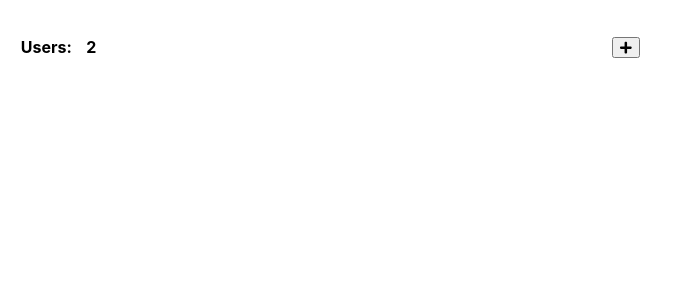
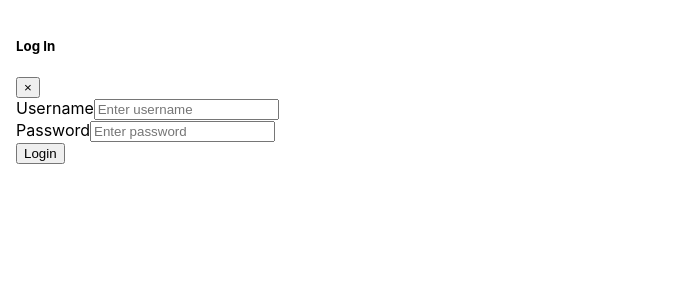
Before and after one commit to adirozaq8/flight-app, a React (Create React App) app in the folder admin/: page / in a window 1280 px wide. Shown: the top 300 px of the page, without its empty margins (0-687 px from the left). Built offline with nearby package versions, Linux system fonts and the light colour scheme.

Commit message:
added admin login component

```diff
--- a/admin/src/pages/Admin/Admin.jsx
+++ b/admin/src/pages/Admin/Admin.jsx
@@ -1,5 +1,6 @@
 import React, { Component } from "react";
 import Data from "../../data/Data";
+import AdminLogin from "./components/AdminLogin";
 import UserPanel from "./components/UserPanel";
 import Axios from "axios";
 import "./Admin.css";
@@ -37,9 +38,16 @@ class Admin extends Component {
   render() {
     return (
       <div className="Admin">
-        <div className="Admin__UserPanel">
-          <UserPanel Users={Data.Users} />
-        </div>
+        {!this.state.login && (
+          <div>
+            <AdminLogin />
+          </div>
+        )}
+        {this.state.login && (
+          <div className="Admin__UserPanel">
+            <UserPanel Users={Data.Users} />
+          </div>
+        )}
       </div>
     );
   }
--- /dev/null
+++ b/admin/src/pages/Admin/components/AdminLogin.jsx
@@ -0,0 +1,63 @@
+import React from "react";
+
+function AdminLogin() {
+  return (
+    /* Login Modal */
+    <div
+      className="modal fade"
+      id="loginModal"
+      tabIndex="-1"
+      role="dialog"
+      aria-labelledby="exampleModalLabel"
+      aria-hidden="true"
+    >
+      <div className="modal-dialog" role="document">
+        <div className="modal-content">
+          <div className="modal-header">
+            <h5 className="modal-title" id="exampleModalLabel">
+              Log In
+            </h5>
+            <button
+              type="button"
+              className="close"
+              data-dismiss="modal"
+              aria-label="Close"
+            >
+              <span aria-hidden="true">&times;</span>
+            </button>
+          </div>
+          <div className="modal-body">
+            <form action="/login" method="POST">
+              <div className="form-group">
+                <label htmlFor="usernameLogin">Username</label>
+                <input
+                  type="text"
+                  className="form-control"
+                  id="usernameLogin"
+                  placeholder="Enter username"
+                />
+              </div>
+              <div className="form-group">
+                <label htmlFor="passwordLogin">Password</label>
+                <input
+                  type="password"
+                  className="form-control"
+                  id="passwordLogin"
+                  placeholder="Enter password"
+                />
+              </div>
+              <div className="modal-footer">
+                <button type="submit" className="btn btn-primary">
+                  Login
+                </button>
+              </div>
+            </form>
+          </div>
+        </div>
+      </div>
+    </div>
+    /* Modal End */
+  );
+}
+
+export default AdminLogin;
```
